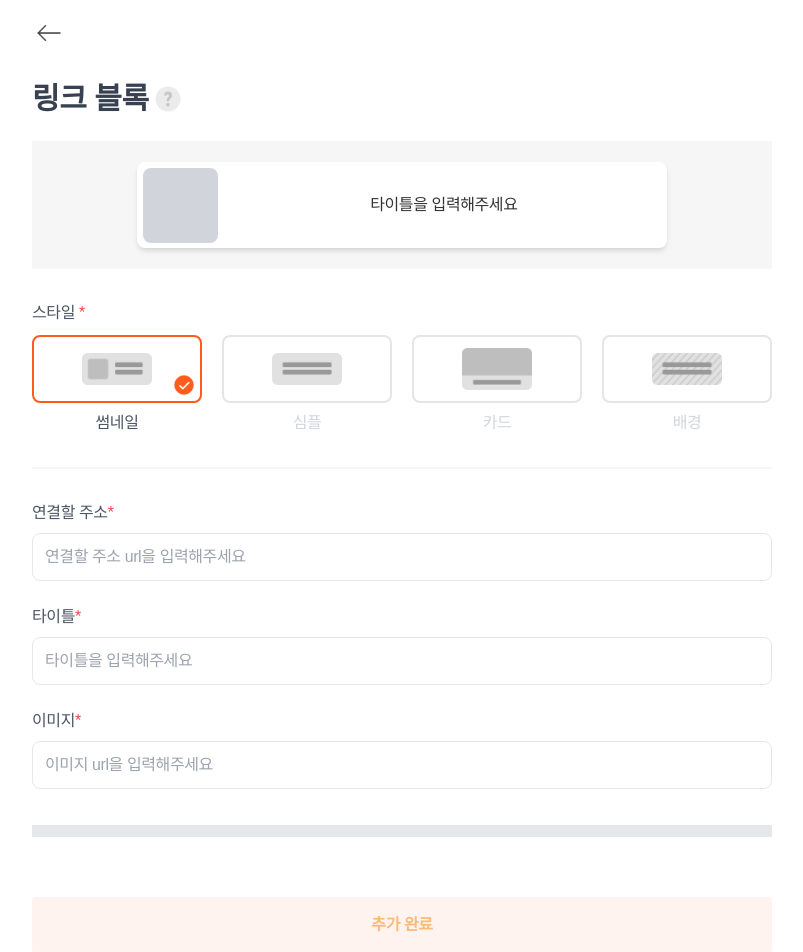
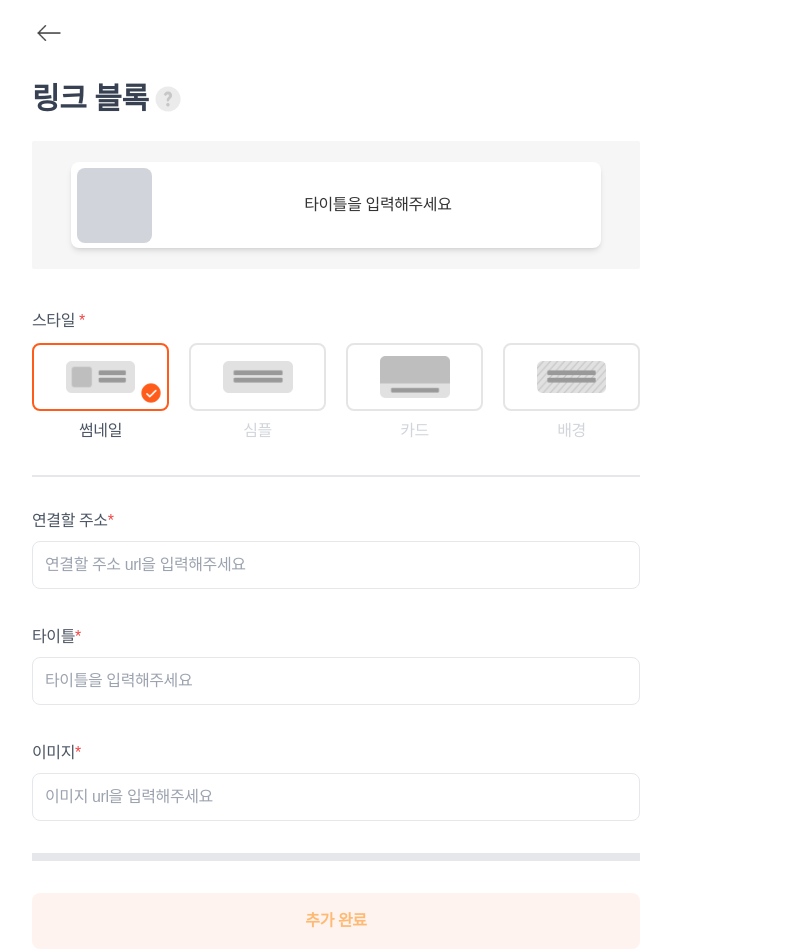
Before and after one commit to Mt-NextJs/linkle, a Next.js app: page /admin/block/link in a window 1280 px wide. Shown: the top 952 px of the page, without its empty margins (304-1107 px from the left). Built offline with nearby package versions, Linux system fonts and the light colour scheme.

Commit message:
💄[Design] 구분선, input+오류 메시지 높이 수정 및 add-buuton에서 rounded를 rounded-lg로 변경 #97

```diff
--- a/src/app/admin/block/components/buttons/add-button.tsx
+++ b/src/app/admin/block/components/buttons/add-button.tsx
@@ -10,7 +10,7 @@ const AddButton = ({ text, ...buttonProps }: Props) => {
 
   return (
     <button
-      className={`h-14 w-full rounded ${bgColor} ${textColor} font-bold`}
+      className={`h-14 w-full rounded-lg ${bgColor} ${textColor} font-bold`}
       {...buttonProps}
     >
       {text}
--- a/src/app/admin/block/components/layout.tsx
+++ b/src/app/admin/block/components/layout.tsx
@@ -35,7 +35,7 @@ const Layout = ({
             height={30}
           />
           {title === "링크 블록" && (
-            <div className="absolute left-2 top-20 w-max -translate-x-1/2 -translate-y-1/2 transform rounded bg-[#343434] px-3 py-3 text-sm text-white opacity-0 transition-opacity duration-300 group-hover:opacity-100">
+            <div className="absolute left-[11px] top-20 w-max -translate-x-1/2 -translate-y-1/2 transform rounded bg-[#343434] px-3 py-3 text-sm text-white opacity-0 transition-opacity duration-300 group-hover:opacity-100">
               • 기본 정보와 공개 여부 값은 필수입니다. <br />• 예약 공개와
               스티커는 프로 기능입니다.
               <div className="absolute -top-3 left-1/2 h-0 w-0 rotate-90 border-y-8 border-r-8 border-y-transparent border-r-[#343434]"></div>
--- a/src/app/admin/block/link/components/link-form.tsx
+++ b/src/app/admin/block/link/components/link-form.tsx
@@ -123,7 +123,6 @@ export default function LinkForm() {
 
   return (
     <Layout title="링크 블록" onSubmit={handleSubmit}>
-      <div className="w-[740px]">
       <StylePreview
         selectedStyle={selectedStyle}
         title={title}
@@ -132,7 +131,7 @@ export default function LinkForm() {
         isValidUrl={isValidUrl}
       />
 
-        <div className="mt-8">
+      <div className="mt-6">
         {/* 스타일 */}
         <div className="w-full">
           <h3 className="title mb-[10px]">
@@ -153,11 +152,11 @@ export default function LinkForm() {
           </div>
         </div>
 
-          <div className="my-8 border-t-2 border-[#F6F6F6]"></div>
+        <hr className="border-gray-105 my-8 border-t-2" />
 
         {/* Info */}
-          <section className="flex flex-col gap-6">
-            <div>
+        <section className="flex flex-col gap-3">
+          <div className="h-[104px]">
             <FormInput
               label="연결할 주소"
               type="url"
@@ -168,11 +167,12 @@ export default function LinkForm() {
               required
             />
             {isLinkUrlError && (
-                <div className="mt-1 text-sm text-red-500">
+              <div className="mt-1 h-5 text-xs text-red-500">
                 올바른 URL 형식을 입력해주세요
               </div>
             )}
           </div>
+          <div className="h-[104px]">
             <FormInput
               label="타이틀"
               type="text"
@@ -182,7 +182,8 @@ export default function LinkForm() {
               placeholder="타이틀을 입력해주세요"
               required
             />
-            <div>
+          </div>
+          <div className="h-[104px]">
             <FormInput
               label="이미지"
               type="url"
@@ -194,18 +195,19 @@ export default function LinkForm() {
               required={selectedStyle !== "심플"}
             />
             {isImgUrlError && (
-                <div className="mt-1 text-sm text-red-500">
+              <div className="mt-1 h-5 text-xs text-red-500">
                 올바른 URL 형식을 입력해주세요
               </div>
             )}
             {isImgUrlConnectionError && (
-                <div className="mt-1 text-sm text-red-500">
+              <div className="mt-1 h-5 text-xs text-red-500">
                 잘못된 이미지 경로입니다
               </div>
             )}
           </div>
         </section>
-          <div className="my-9 h-3 w-full bg-gray-200"></div>
+        <hr className="border-gray-105 my-2 border-t-8" />
+
         <ButtonBox>
           <AddButton
             type={"submit"}
@@ -214,7 +216,6 @@ export default function LinkForm() {
           />
         </ButtonBox>
       </div>
-      </div>
     </Layout>
   );
 }
```
Lines whose indentation alone changed are shown as unchanged.
